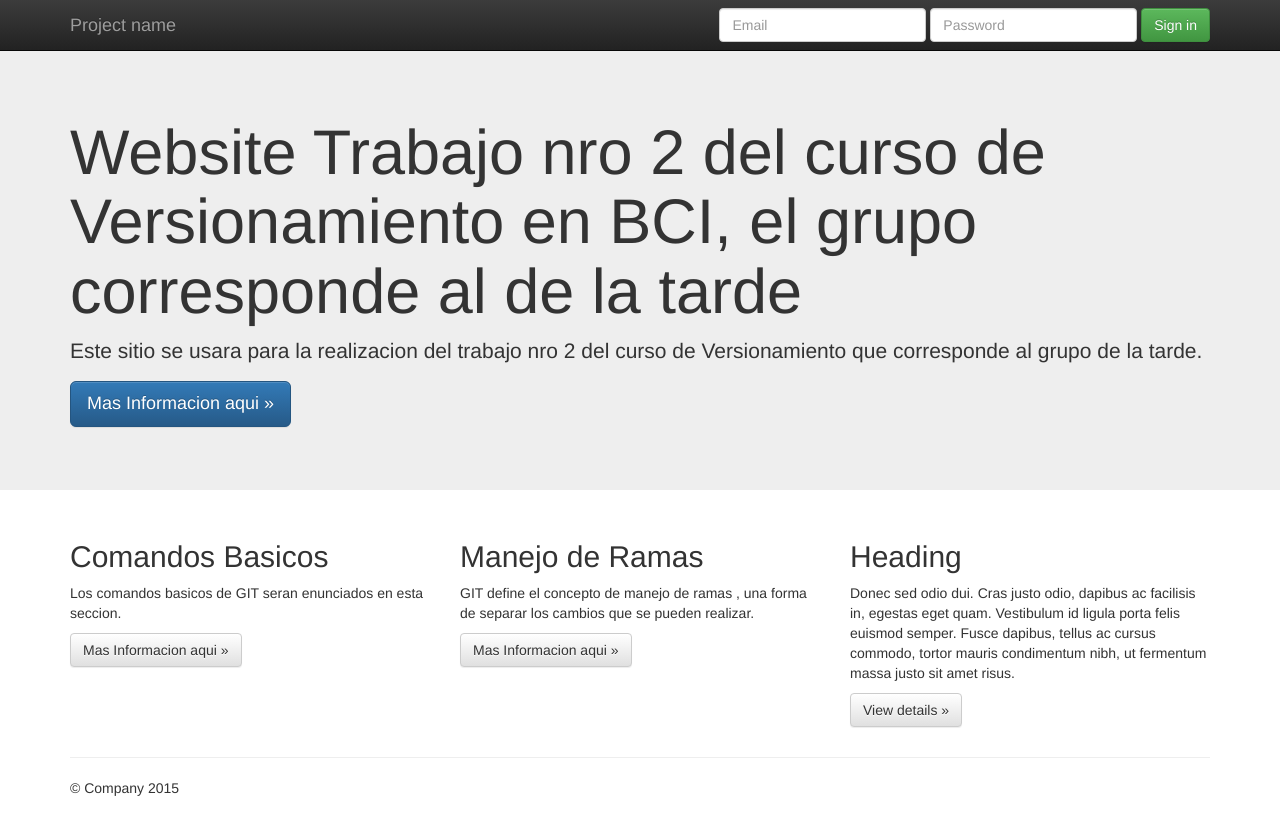
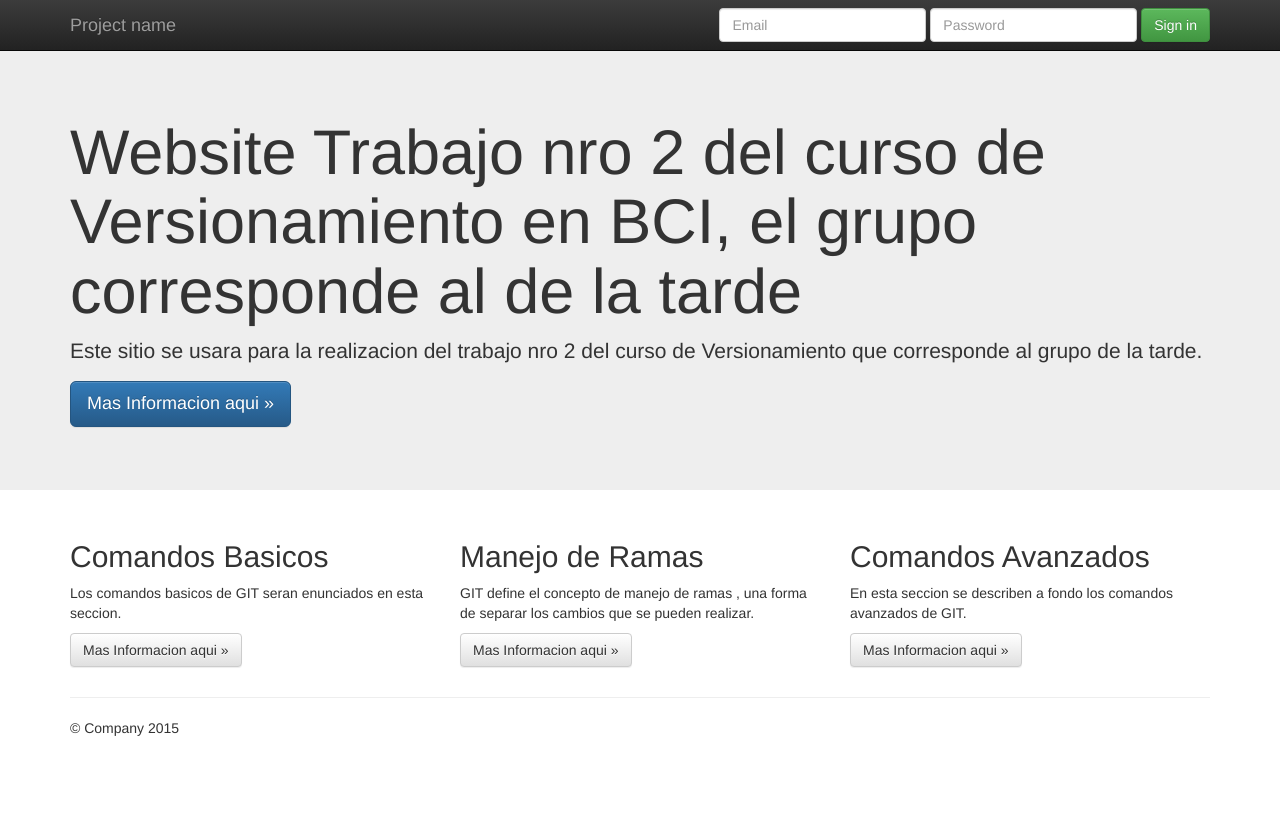
Before and after one commit to claugonzaport/Trabajo2_Claudia_Gonzalez, a plain HTML site: page index.html in a window 1280 px wide. After the commit the page ends 800 px from the top, so only its background shows below. Drawn offline with nearby package versions, Linux system fonts and the light colour scheme.

Commit message:
se crea Feature2  (Comandos avanzados) en home site

```diff
--- a/index.html
+++ b/index.html
@@ -75,9 +75,9 @@
           <p><a class="btn btn-default" href="#" role="button">Mas Informacion aqui &raquo;</a></p>
        </div>
         <div class="col-md-4">
-          <h2>Heading</h2>
-          <p>Donec sed odio dui. Cras justo odio, dapibus ac facilisis in, egestas eget quam. Vestibulum id ligula porta felis euismod semper. Fusce dapibus, tellus ac cursus commodo, tortor mauris condimentum nibh, ut fermentum massa justo sit amet risus.</p>
-          <p><a class="btn btn-default" href="#" role="button">View details &raquo;</a></p>
+          <h2>Comandos Avanzados</h2>
+          <p>En esta seccion se describen a fondo los comandos avanzados de GIT.</p>
+          <p><a class="btn btn-default" href="#" role="button">Mas Informacion aqui &raquo;</a></p>
         </div>
       </div>
 
```
